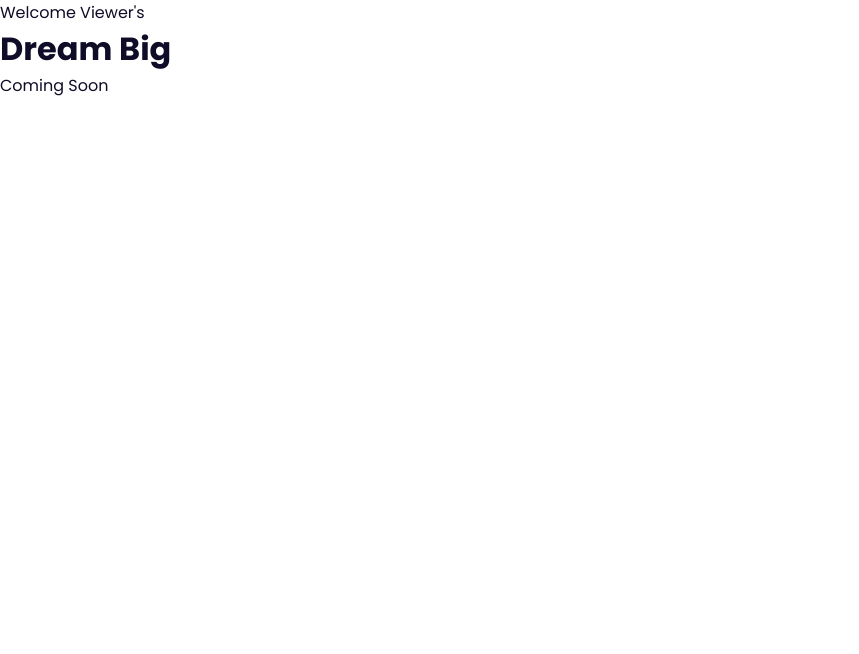
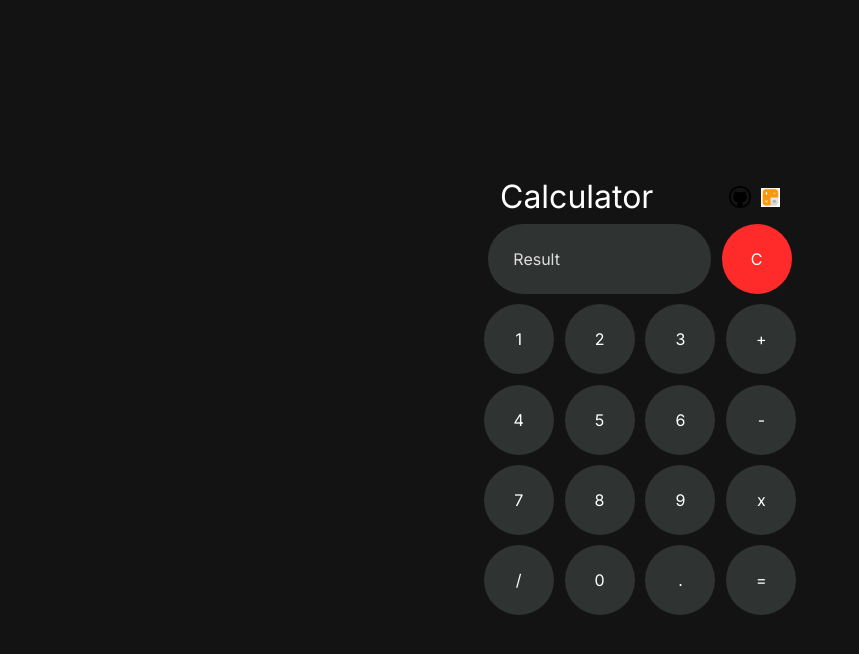
Before and after one commit to naveenrajb4/naveen-raj-web-development, a plain HTML site: page Html main.html in a window 1280 px wide. Shown: the whole page, without its empty margins (0-859 px from the left). Drawn offline with Linux system fonts and the light colour scheme.

Commit message:
naveen
hey

```diff
--- a/Html main.html
+++ b/Html main.html
@@ -1,19 +1,69 @@
 <!DOCTYPE html>
-<html lang="en" >
+<html lang="en">
+
 <head>
-  <meta charset="UTF-8">
-  <title>Naveen Raj Landing Page</title>
-  <link rel='stylesheet' href='https://fonts.googleapis.com/css?family=Squada+One'>
-<link rel='stylesheet' href='https://fonts.googleapis.com/css?family=Montserrat:500,600'><link rel="stylesheet" href="style.css">
+  <meta charset="utf-8" />
+  <meta http-equiv="X-UA-Compatible" content="IE=edge" />
+  <title>Calculator</title>
+  <meta name="description" content="Simple Calculator With Dark Mode." />
+  <meta name="viewport" content="width=device-width, initial-scale=1" />
+  <link rel="icon" type="image/x-icon" href="assets/calculator.ico">
+  <link rel="stylesheet" href="dark.css" id="theme" />
+  <link rel="preconnect" href="https://fonts.googleapis.com">
+  <link rel="preconnect" href="https://fonts.gstatic.com" crossorigin>
+  <link href="https://fonts.googleapis.com/css2?family=Inter:wght@300;400&display=swap" rel="stylesheet">
 
 </head>
+
 <body>
-<!-- partial:index.partial.html -->
-<p>Welcome Viewer's</p>
-<h1>Dream Big</h1>
-<p>Coming Soon</p>
-<!-- partial -->
-  <script  src="script.js"></script>
+  <div class="wrapper">
+    <div class="container">
+      <div class="header-container">
+        <!-- This heading also notifies about the theme change.-->
 
+        <h1 id="toast">Calculator </h1>
+
+        <div class="top-buttons">
+          <a href="https://github.com/naveenraj10">
+            <img src="github-removebg-preview.png" alt="Sun Icon" height="22.5" width="22.5" id="github-icon">
+          </a>
+          <button type="button" onclick="changeTheme()" class="theme-button">
+            <img src="calculator.png" alt="Theme Icon" height="19" width="19" id="theme-icon">
+          </button>
+        </div>
+      </div>
+      <div class="first-row">
+        <input type="text" name="result" id="result" placeholder="Result" readonly />
+        <input type="button" value="C" onclick="result.value=''" id="clear-button" />
+      </div>
+      <div class="second-row">
+        <input type="button" value="1" onclick="liveScreen(1)" />
+        <input type="button" value="2" onclick="liveScreen(2)" />
+        <input type="button" value="3" onclick="liveScreen(3)" />
+        <input type="button" value="+" onclick="liveScreen('+')" />
+      </div>
+      <div class="third-row">
+        <input type="button" value="4" onclick=" liveScreen(4)" />
+        <input type="button" value="5" onclick=" liveScreen(5)" />
+        <input type="button" value="6" onclick=" liveScreen(6)" />
+        <input type="button" value="-" onclick="liveScreen('-')" />
+      </div>
+      <div class="fourth-row">
+        <input type="button" value="7" onclick="liveScreen(7)" />
+        <input type="button" value="8" onclick="liveScreen(8)" />
+        <input type="button" value="9" onclick=" liveScreen(9)" />
+        <input type="button" value="x" onclick="liveScreen('*')" />
+      </div>
+      <div class="fifth-row">
+        <input type="button" value="/" onclick="liveScreen('/')" />
+        <input type="button" value="0" onclick="liveScreen(0)" />
+        <input type="button" value="." onclick="liveScreen('.')" />
+        <input type="button" value="=" onclick="calculate(result.value)" />
+      </div>
+    </div>
+  </div>
+  <script src="script.js">
+  </script>
 </body>
+
 </html>
```
